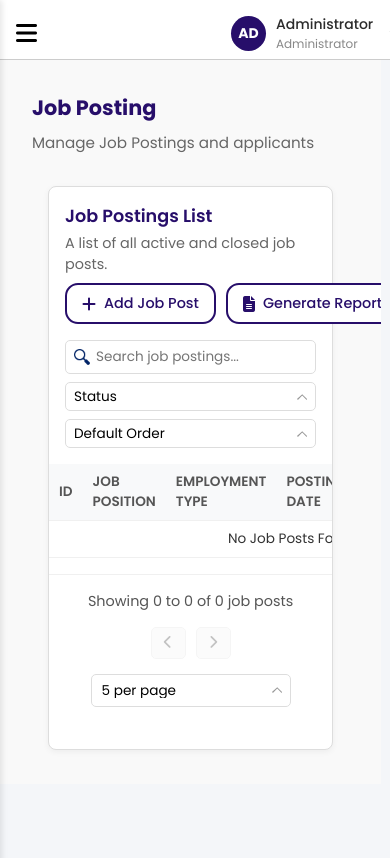
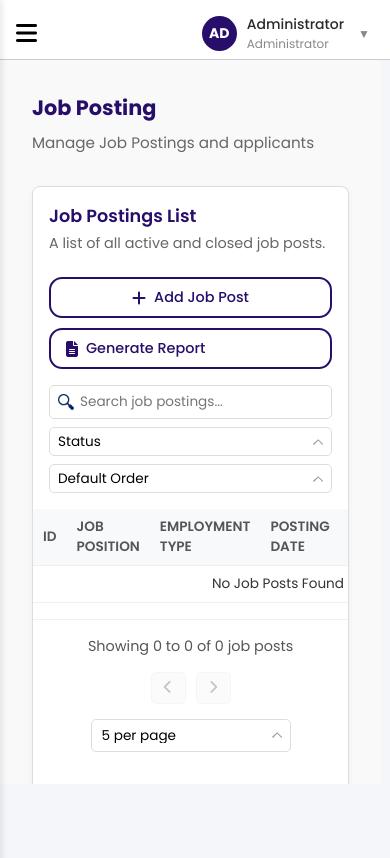
Before and after one commit to kakdsm/admin-side, a PHP site: page /jftsystem/php/posting.php in a window 390 px wide. Shown: the top 858 px of the page. Run offline with PHP 8.4, Linux system fonts and the light colour scheme; the visitor is signed in with stand-in values (Sample User, id 1); data that the repository does not hold is empty; some libraries are stand-ins or nearby versions.

Commit message:
Update posting.css

```diff
--- a/css/posting.css
+++ b/css/posting.css
@@ -528,7 +528,6 @@
 
 .users-section {
     margin-top: 2rem;
-    padding: 0 2rem;
 }
 
 .bordered-section {
@@ -784,9 +783,6 @@ table tbody tr:hover {
 
 
 @media (max-width: 768px) {
-    .users-section {
-        padding: 0 1rem;
-    }
 
     .bordered-section {
         padding: 1rem 0;
@@ -1348,6 +1344,22 @@ table tbody tr:hover {
         margin-bottom: 10px;
         padding-top: 0;
     }
+
+    .top-header {
+    align-items: flex-end;
+  }
+
+  .users-section .section-header .button-group {
+        flex-direction: column;
+        gap: 10px;
+        width: 100%;
+        margin-top: 15px;
+    }
+
+    .users-section .section-header .button-group button {
+        width: 100%;
+        margin: 0;
+    }
 }
 
 .action-dropdown-wrapper {
```
